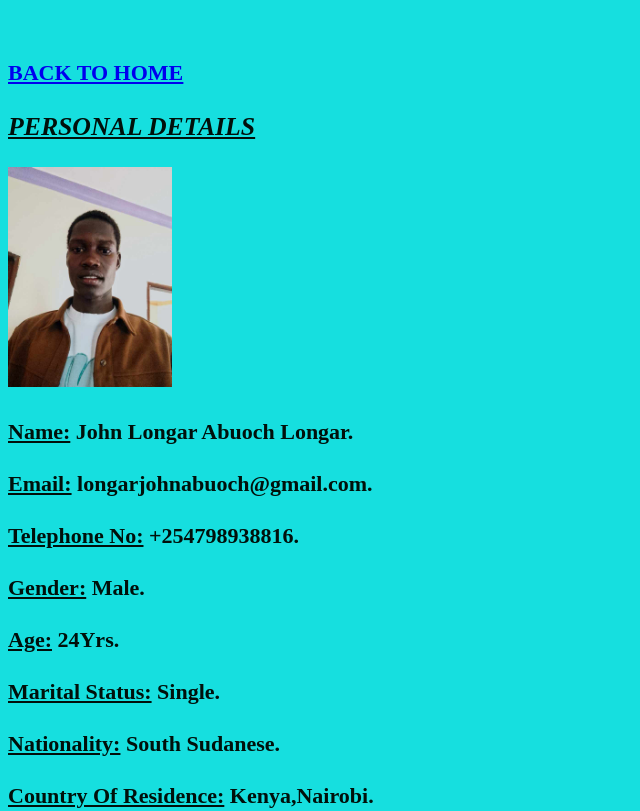
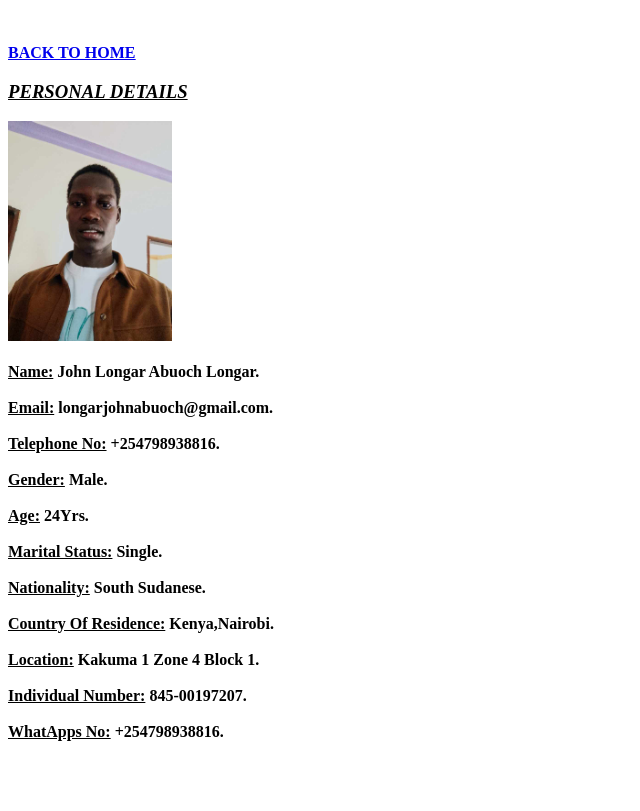
Before and after one commit to Longar-dotcom/MY-PROFILE-PROJECT, a plain HTML site: page contactPage.html in a window 1280 px wide. Shown: the top 811 px of the page, without its empty margins (0-640 px from the left). Drawn offline with Linux system fonts and the light colour scheme.

Commit message:
Remove styles from contactPage.html
Removed inline styles from contact page.

```diff
--- a/contactPage.html
+++ b/contactPage.html
@@ -1,17 +1,7 @@
 <!DOCTYPE html>
 <html>
     <title>conatactPage</title>
-    <style>
-        html {
-            font-size: 22px;
-            font-family: times new roman;
-        }
 
-        body {
-            background-color: rgb(22, 223, 223);
-            color: rgb(1, 16, 11);
-        }
-    </style>
     <head><br><br>
         <a href="index.html"><strong><u>BACK TO HOME</u></strong></a>
         <body>
```
